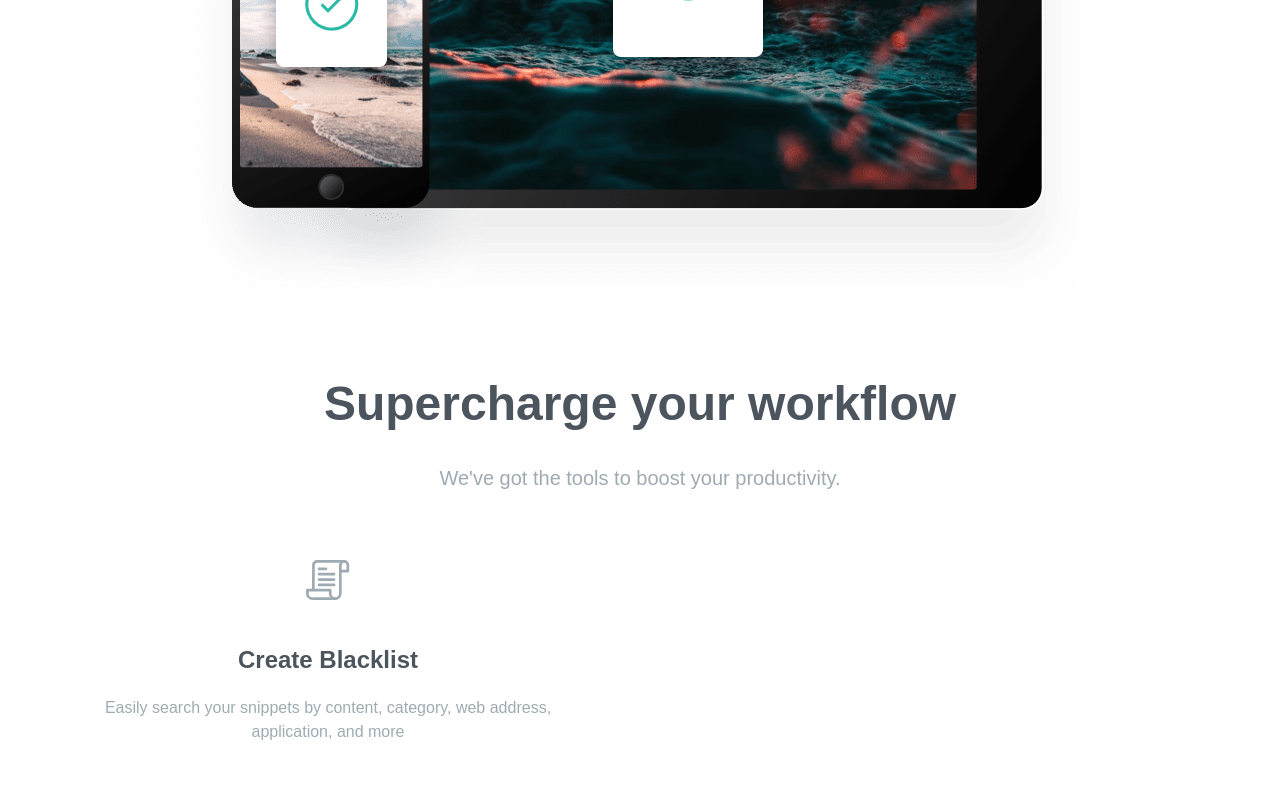
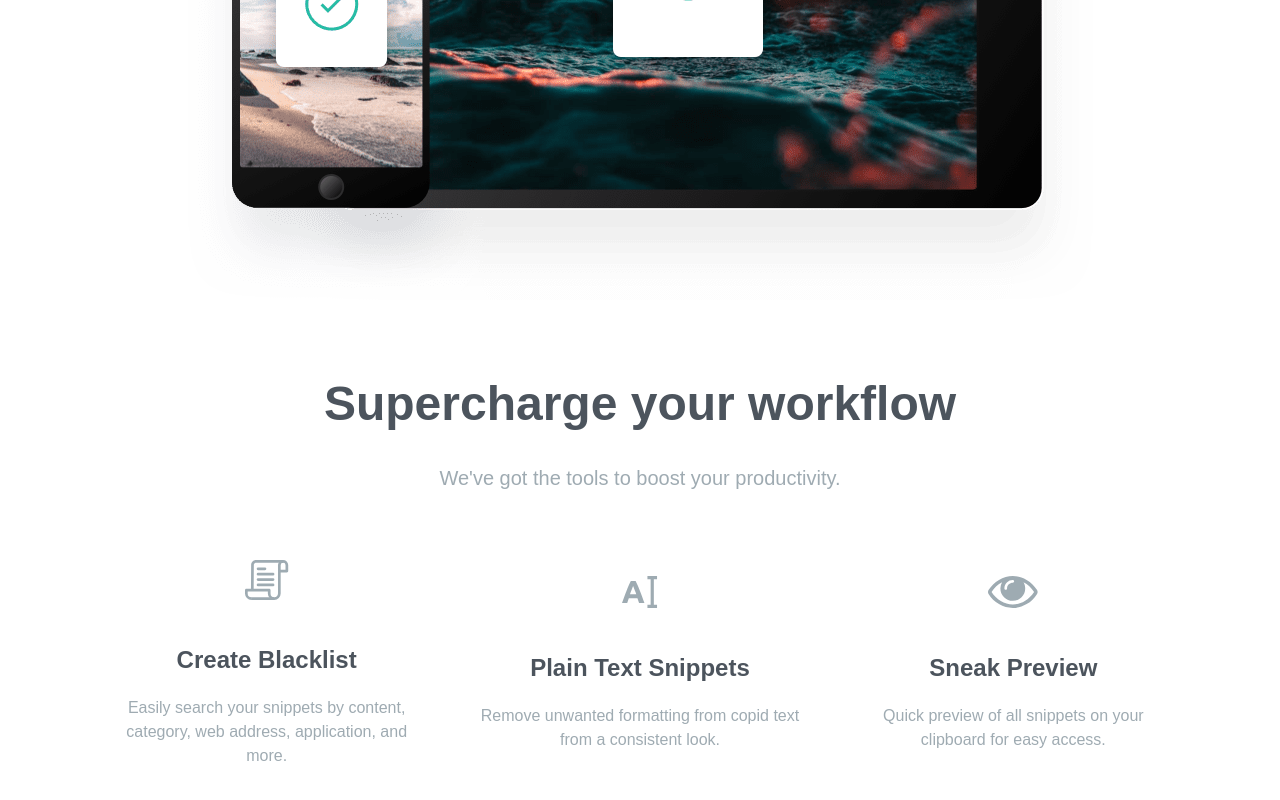
Before and after one commit to MuhammadTurkmen/Clipboard-Website, a website: page index.html in a window 1280 px wide. Shown: the part 2304-3104 px from the top of the page. Drawn offline with Linux system fonts and the light colour scheme; a web font is replaced by a local one.

Commit message:
adding p

```diff
--- a/index.html
+++ b/index.html
@@ -123,7 +123,23 @@
             <h5>Create Blacklist</h5>
             <p class="max-w-md text-grayishBlue">
               Easily search your snippets by content, category, web address,
-              application, and more
+              application, and more.
+            </p>
+          </div>
+          <!-- Item 2 -->
+          <div class="flex flex-col items-center space-y-5">
+            <img src="images/icon-text.svg" alt="" class="mb-6" />
+            <h5>Plain Text Snippets</h5>
+            <p class="max-w-md text-grayishBlue">
+              Remove unwanted formatting from copid text from a consistent look.
+            </p>
+          </div>
+          <!-- Item 3 -->
+          <div class="flex flex-col items-center space-y-5">
+            <img src="images/icon-preview.svg" alt="" class="mb-6" />
+            <h5>Sneak Preview</h5>
+            <p class="max-w-md text-grayishBlue">
+              Quick preview of all snippets on your clipboard for easy access.
             </p>
           </div>
         </div>
```
